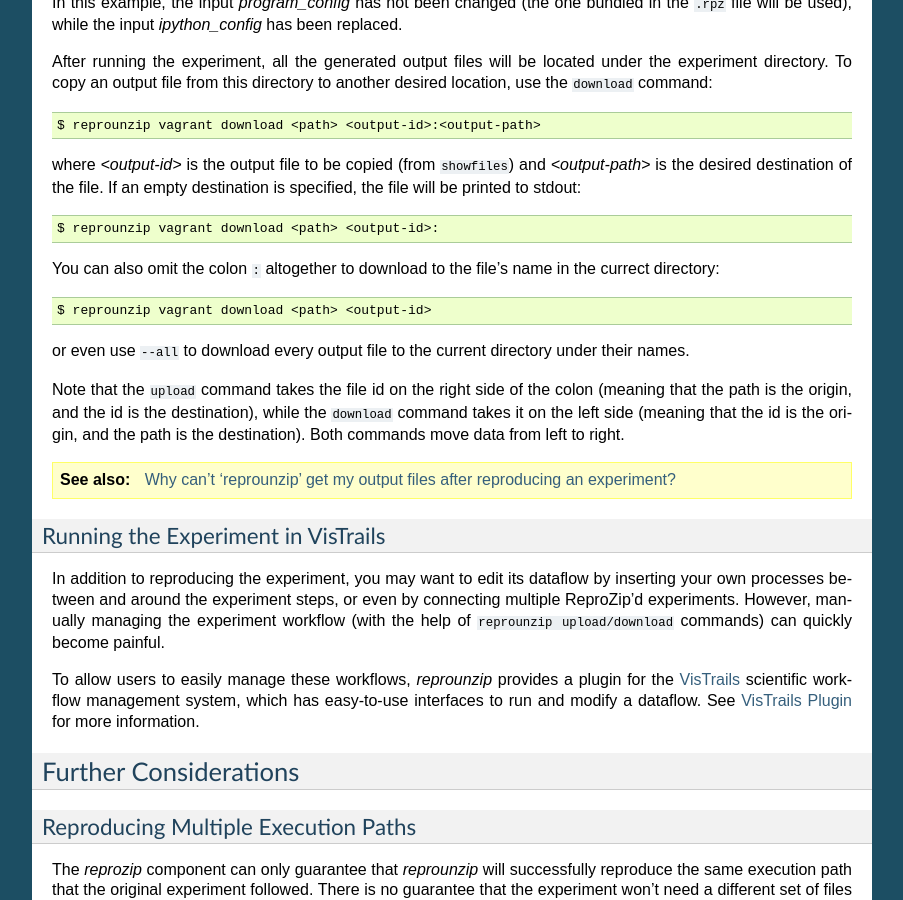
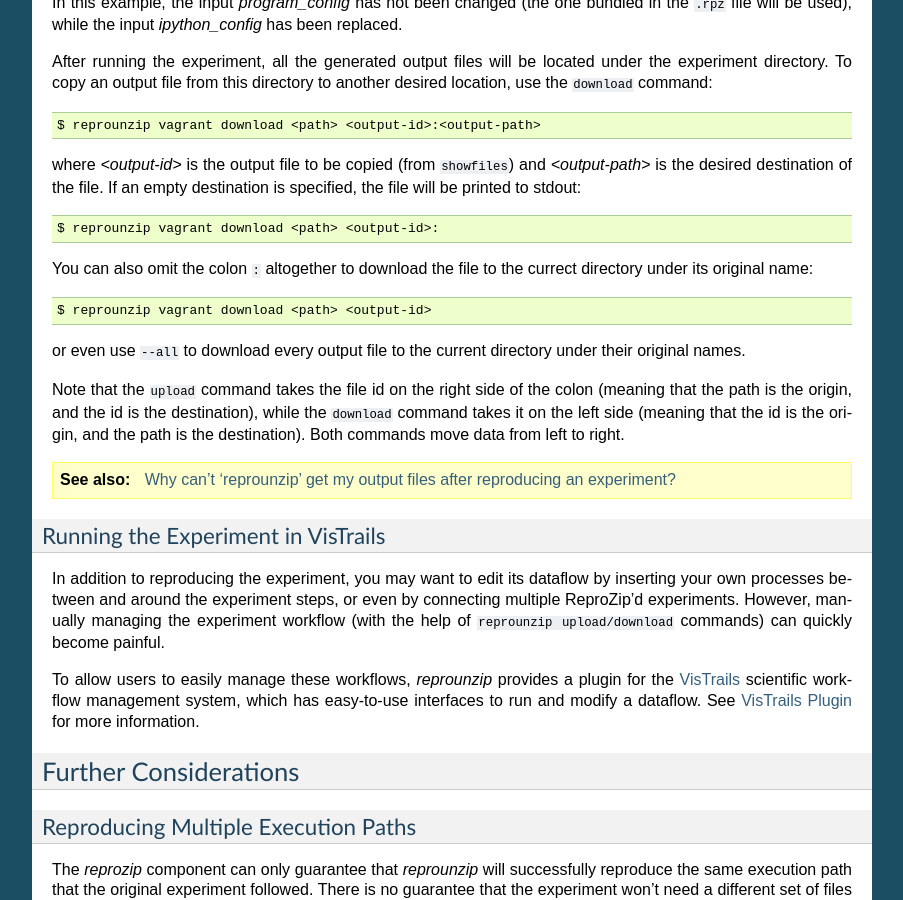
Before and after one commit to VIDA-NYU/reprozip, a Sphinx documentation site: the page built from docs/unpacking.rst, in a window 1280 px wide and 900 px high, scrolled down 7305 px. Shown: the whole window, without its empty margins (198-1101 px from the left). Built offline with Sphinx 7.4.7, drawn with Linux system fonts in a browser that asks for light colours; some of the changed text lies outside the part shown.

Commit message:
[DOC] Small edit in unpacking section.

```diff
--- a/docs/unpacking.rst
+++ b/docs/unpacking.rst
@@ -313,11 +313,11 @@
 
     $ reprounzip vagrant download <path> <output-id>:
 
-You can also omit the colon ``:`` altogether to download to the file's name in the currect directory::
+You can also omit the colon ``:`` altogether to download the file to the currect directory under its original name::
 
     $ reprounzip vagrant download <path> <output-id>
 
-or even use ``--all`` to download every output file to the current directory under their names.
+or even use ``--all`` to download every output file to the current directory under their original names.
 
 Note that the ``upload`` command takes the file id on the right side of the colon (meaning that the path is the origin, and the id is the destination), while the ``download`` command takes it on the left side (meaning that the id is the origin, and the path is the destination). Both commands move  data from left to right.
 
```
Also changed, not shown: other parts of docs/unpacking.rst (+1 -1 lines).
